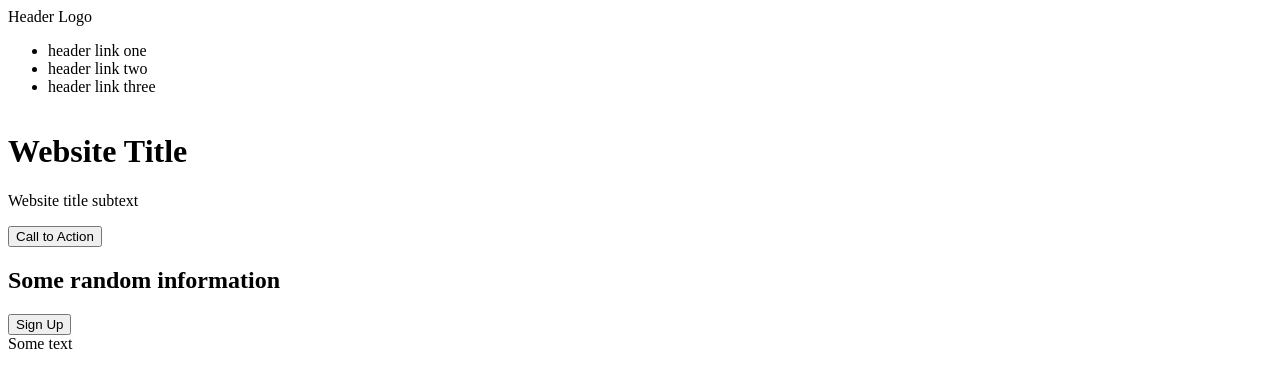
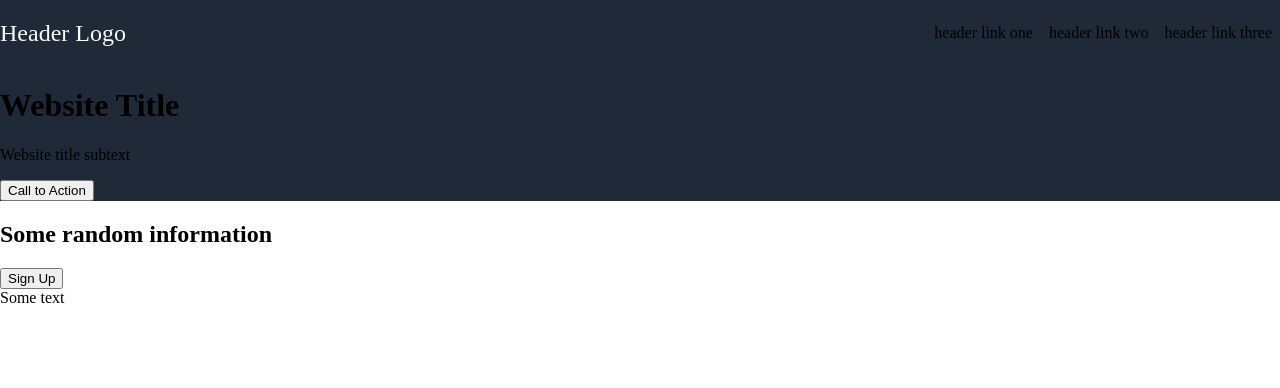
Before and after one commit to rbrtm984/yoda-splash, a plain HTML site: page index.html in a window 1280 px wide. Drawn offline with Linux system fonts and the light colour scheme.

Commit message:
Style header using flex

```diff
--- a/index.html
+++ b/index.html
@@ -9,14 +9,15 @@
 </head>
 <body>
     <div class="header">
-        <div class="headerLogo">Header Logo</div>
-        <div class="headerNav">
-            <ul>
-                <li><a>header link one</a></li>
-                <li><a>header link two</a></li>
-                <li><a>header link three</a></li>
+        <div class="headerUpper">
+            <div class="headerLogo">Header Logo</div>
+            <ul class="navLinks">
+                <li class="navLink"><a href="">header link one</a></li>
+                <li class="navLink"><a href="">header link two</a></li>
+                <li class="navLink"><a href="">header link three</a></li>
             </ul>
         </div>
+
         <div class="mainTitle">
             <h1>Website Title</h1>
             <p>Website title subtext</p>
--- a/styles.css
+++ b/styles.css
@@ -1,9 +1,40 @@
+
+
 body {
     display: flex;
     flex-direction: column;
+    margin: 0;
+    font:
 }
 
 .header {
     display: flex;
     flex-direction: column;
+    background: #1F2937
+
 }
+
+.headerUpper {
+    display: flex;
+}
+
+.headerLogo {
+    flex-grow: 1;
+    align-self: center;
+    font-size: 24px;
+    color: #F9FAF8;
+}
+
+.navLinks {
+    display: flex;
+    list-style-type: none;
+}
+
+.navLink {
+    margin: 8px;
+}
+
+.navLink a {
+    text-decoration: none;
+    color: black;
+}
```
